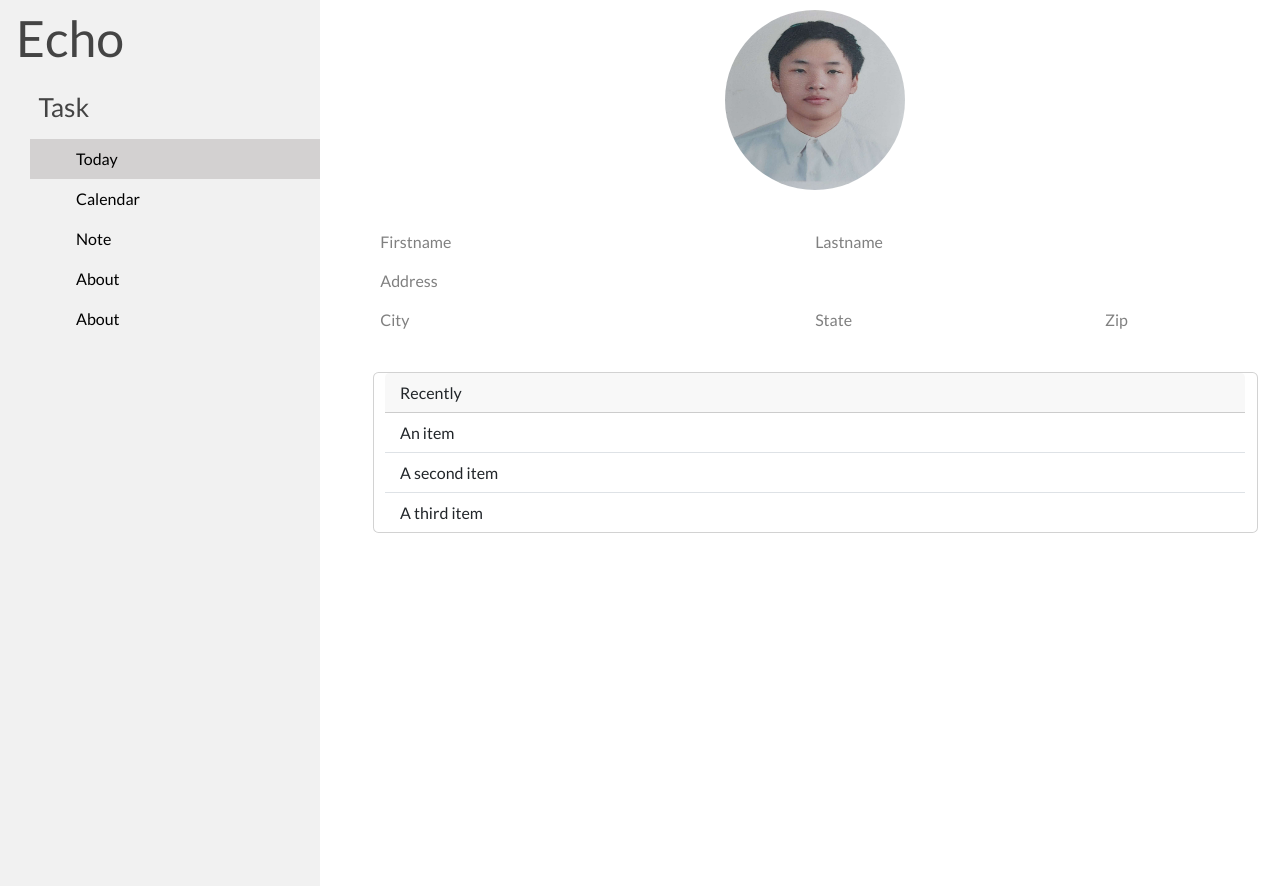
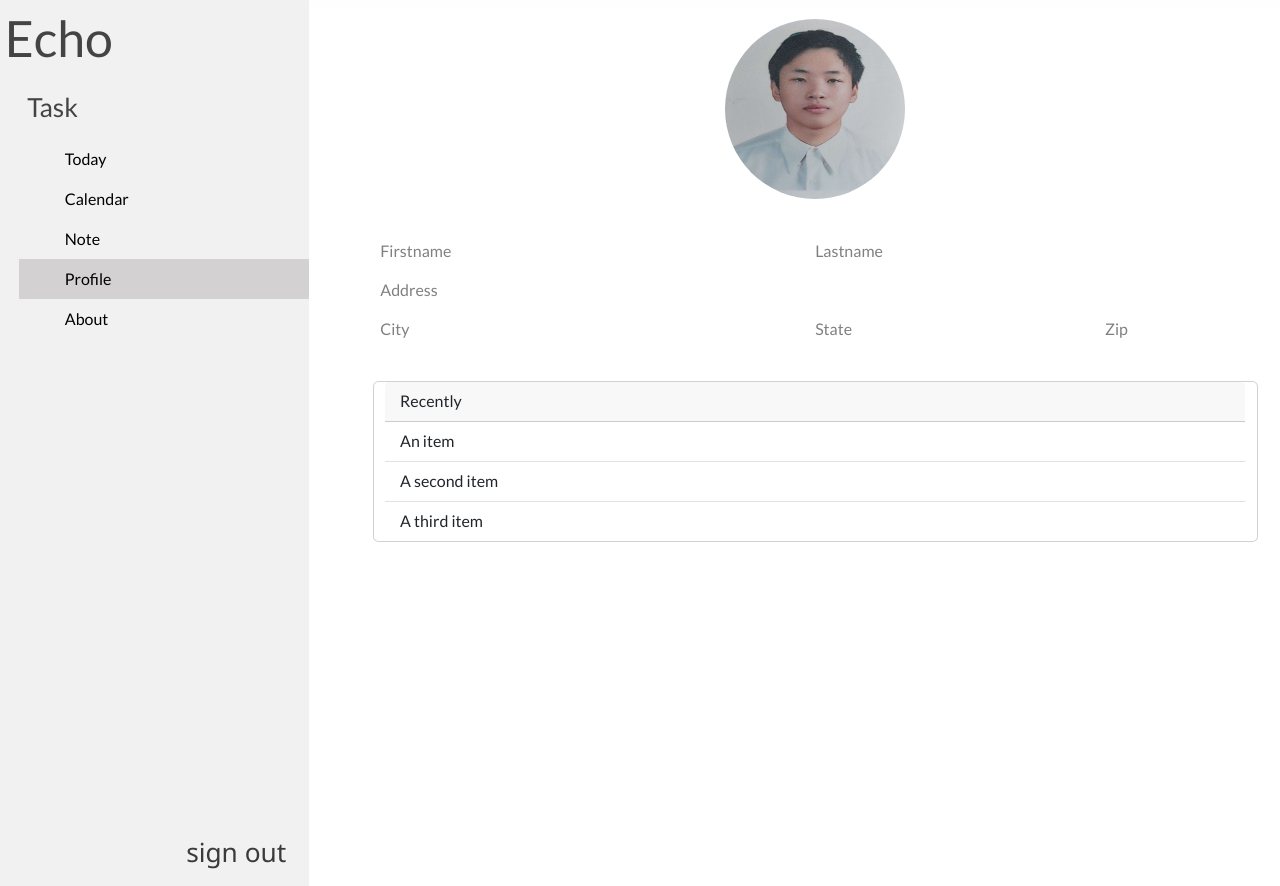
Before and after one commit to chalatphon/Echo, a Flask app: page /profile in a window 1280 px wide. Run offline with Flask 3, Linux system fonts and the light colour scheme; a user stored in the database is signed in; some libraries are stand-ins or nearby versions.

Commit message:
added profile page

```diff
--- a/static/dash.css
+++ b/static/dash.css
@@ -8,6 +8,10 @@ body{
     height: 100vh;
 
 }
+.box1{
+    height: 1vh;
+
+}
 .box-relative{
     position: relative;
 
@@ -16,6 +20,11 @@ body{
     position: absolute;
     width: 100%;
     height: 100%;
+}
+.box-absolute1{
+    position: absolute;
+    width: 100%;
+    height: 59%;
 }
 .check{
     border-style:solid ;
--- a/templates/profile.html
+++ b/templates/profile.html
@@ -9,16 +9,18 @@
     <link href="https://cdn.jsdelivr.net/npm/bootstrap@5.3.2/dist/css/bootstrap.min.css" rel="stylesheet"
         integrity="sha384-T3c6CoIi6uLrA9TneNEoa7RxnatzjcDSCmG1MXxSR1GAsXEV/Dwwykc2MPK8M2HN" crossorigin="anonymous">
     <link rel="stylesheet" href="../static/dash.css">
-    <title>Document</title>
+    <title>Profile</title>
 </head>
 <body>
-    <div class="col-md-3 box-solid box-relative p-0 m-0" style="font-family: 'Lato'"">
+<div class="container-fluid p-0">
+    <div class="row box1">
+        <div class="col-md-3 box-solid box-relative p-0 m-0">
             <div class="d-flex box-absolute">
                 <div class="w3-sidebar w3-light-grey w3-bar-block" style="width:25%">
                         <h1 class="w3-bar-item" style="font-family: 'Lato', sans-serif; font-weight: 400;font-size: 50px; color: #444444;">Echo</h1>
                         <h3 class="w3-bar-item ms-4" style="font-family: 'Lato', sans-serif; color: #444444; font-weight: 500;">Task</h3>
                         <ul>
-                    <a href="{{url_for('dashboard')}}" class="w3-bar-item w3-button" style="background-color: #d3d1d1; font-weight: 300;">
+                            <a href="{{url_for('dashboard')}}" class="w3-bar-item w3-button" style="font-weight: 300;">
                                 <script src="https://cdn.lordicon.com/lordicon-1.2.0.js"></script>
                                 <lord-icon
                                     src="https://cdn.lordicon.com/vdjwmfqs.json"
@@ -42,14 +44,14 @@
                                     colors="primary:#444444"
                                     style="width:20px;height:20px; padding-top: 3px; padding-right: 30px;">
                                 </lord-icon>Note</a>
-                    <a href="{{url_for('about')}}" class="w3-bar-item w3-button" style="font-weight: 300;">
+                            <a href="{{url_for('profile')}}" class="w3-bar-item w3-button" style="background-color: #d3d1d1;font-weight: 300;">
                                 <script src="https://cdn.lordicon.com/lordicon-1.2.0.js"></script>
                                 <lord-icon
-                            src="https://cdn.lordicon.com/lyrrgrsl.json"
+                                    src="https://cdn.lordicon.com/kthelypq.json"
                                     trigger="hover"
                                     colors="primary:#444444"
                                     style="width:20px;height:20px; padding-top: 3px; padding-right: 30px;">
-                        </lord-icon>About</a>
+                                </lord-icon>Profile</a>
                             <a href="{{url_for('about')}}" class="w3-bar-item w3-button" style="font-weight: 300;">
                                 <script src="https://cdn.lordicon.com/lordicon-1.2.0.js"></script>
                                 <lord-icon
@@ -59,9 +61,7 @@
                                     style="width:20px;height:20px; padding-top: 3px; padding-right: 30px;">
                                 </lord-icon>About</a>
                         </ul>
-            </div>
-        </div>
-        <div class="d-flex align-items-end justify-content-end box-absolute">
+                        <div class="d-flex align-items-end box-absolute1 justify-content-end">
                             <a href="{{url_for('logout')}}" class="d-flex pe-4 sign-out" style="z-index: 1;">
                                 <h3>sign out
                                     <script src="https://cdn.lordicon.com/lordicon-1.2.0.js"></script>
@@ -75,6 +75,11 @@
                             </a>
                         </div>
                 </div>
+            </div>
+        </div>
+    </div>
+</div>
+
         <div class="container-fluid position-relative d-flex row"style="width: 100%; position: relative; padding-left: 30%;">
             <div class="col-md-12 text-center" style="width: 100%; height: 100%;">
                 <img src="../static/profile001.jpg" alt="" srcset="" style="width: 200px; justify-content: center; padding: 10px; border-radius: 100%; height: 200px;">
@@ -110,6 +115,5 @@
             </ul>
         </div>
     </div>
-
 </body>
 </html>
```
Also changed, not shown: templates/about.html (+10 -2 lines), templates/calendar.html (+10 -2 lines), templates/dashboard.html (+8 -0 lines), templates/note.html (+28 -19 lines), templates/profiletest.html (added, +35 -0 lines). Lines whose indentation alone changed are shown as unchanged.
